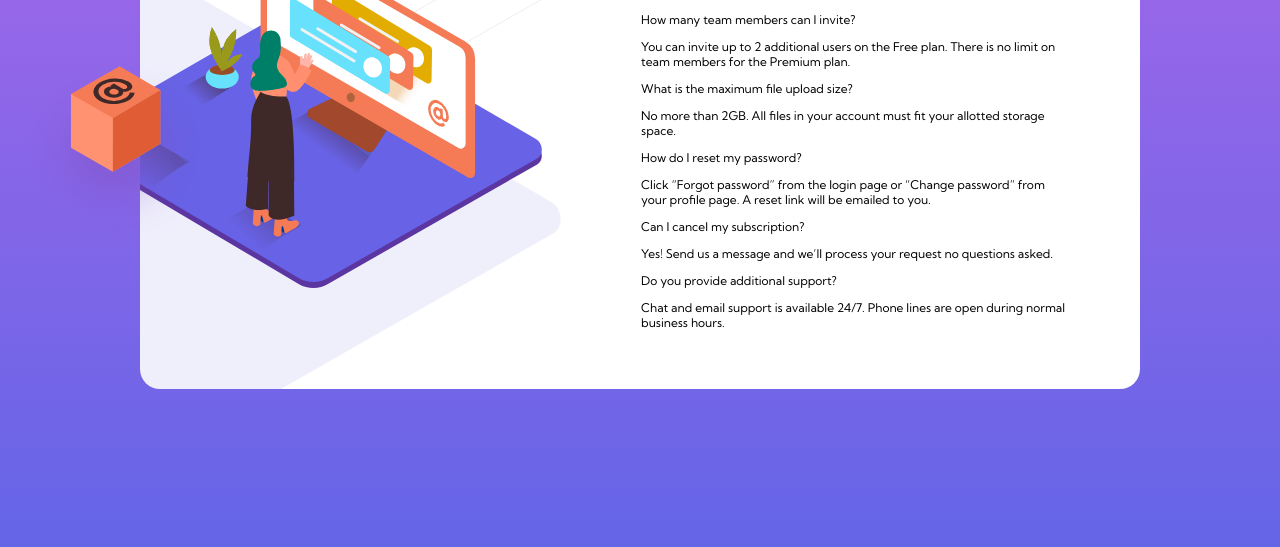
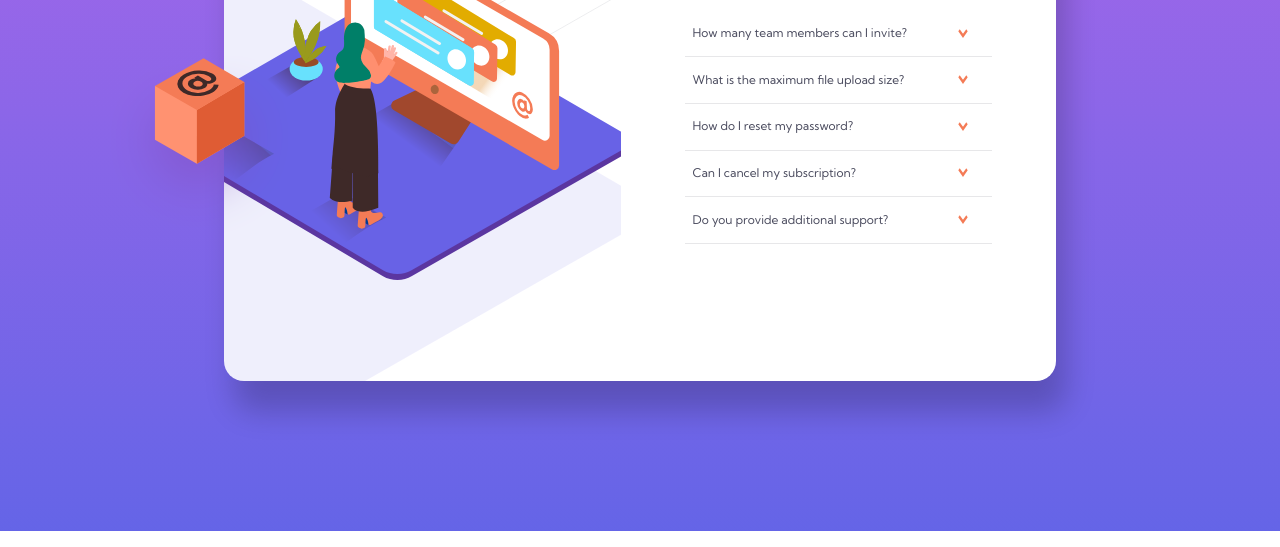
Before and after one commit to Ah-ae/faq-accordion-card, a plain HTML site: page index.html in a window 1280 px wide. Shown: the part 269-816 px from the top of the page. Drawn offline with Linux system fonts and the light colour scheme.

Commit message:
write accordion menu-related codes

```diff
--- a/index.css
+++ b/index.css
@@ -1,8 +1,12 @@
+/* reset */
 body {
   box-sizing: border-box;
+  margin: 0;
+  padding: 0;
   font-size: 12px;
+  line-height: 1.4;
   font-family: "Kumbh Sans", sans-serif;
-  background: linear-gradient(hsl(273, 75%, 66%), hsl(240, 73%, 65%));
+  color: hsl(237, 12%, 33%);
 }
 
 ul {
@@ -10,26 +14,32 @@ ul {
   padding-left: 0px;
 }
 
+p {
+  margin: 0.4rem 0;
+}
+
+/* css code for application */
 #container {
   height: 100vh;
   display: flex;
   justify-content: center;
   align-items: center;
+  background: linear-gradient(hsl(273, 75%, 66%), hsl(240, 73%, 65%));
 }
 
 section {
   position: relative;
-  max-width: 1000px;
+  max-width: 65%;
   height: 500px;
   display: flex;
   background-color: #fff;
   border-radius: 20px;
+  box-shadow: 10px 30px 30px rgba(0, 0, 0, 0.2);
 }
 
 .image-group {
   overflow: hidden;
   position: relative;
-  width: 70%;
 }
 #img-bg {
   transform: scale(0.8) translateX(-560px) translateY(-380px);
@@ -47,7 +57,55 @@ section {
 }
 
 .desc {
-  padding: 70px;
+  padding: 2rem 4rem;
+  width: 90%;
+}
+#title {
+  font-size: 2rem;
+  color: hsl(237, 12%, 33%);
+}
+
+.faq-item {
+  padding: 0.5rem;
+  border-bottom: 1px solid hsl(240, 5%, 91%);
+  overflow: hidden;
+}
+
+.question-area {
+  display: flex;
+  justify-content: space-between;
+  align-items: center;
+  cursor: pointer;
+}
+.question:hover {
+  color: hsl(14, 88%, 65%);
+  transition: 0.3s;
+}
+
+.is-open .question {
+  color: hsl(238, 29%, 16%);
+  font-weight: 700;
+  transition: 0.3s;
+}
+.is-open .arrow-btn {
+  transform: rotate(180deg);
+  transition: 0.3s;
+}
+.is-open .answer {
+  display: block;
+  transition: 0.3s;
+}
+
+.arrow-btn {
+  width: 10px;
+  height: 10px;
+  margin-right: 1rem;
+}
+.answer {
+  display: none;
+  max-height: 56px;
+  overflow: auto;
+  color: hsl(240, 6%, 50%);
 }
 
 .attribution {
--- a/index.html
+++ b/index.html
@@ -37,35 +37,70 @@
           <h2 id="title">FAQ</h2>
           <ul>
             <li class="faq-item">
-              <p class="question">How many team members can I invite?</p>
+              <div class="question-area">
+                <p class="question">How many team members can I invite?</p>
+                <img
+                  src="./images/icon-arrow-down.svg"
+                  alt="arrow icon"
+                  class="arrow-btn"
+                />
+              </div>
               <p class="answer">
                 You can invite up to 2 additional users on the Free plan. There
                 is no limit on team members for the Premium plan.
               </p>
             </li>
             <li class="faq-item">
-              <p class="question">What is the maximum file upload size?</p>
+              <div class="question-area">
+                <p class="question">What is the maximum file upload size?</p>
+                <img
+                  src="./images/icon-arrow-down.svg"
+                  alt="arrow icon"
+                  class="arrow-btn"
+                />
+              </div>
               <p class="answer">
                 No more than 2GB. All files in your account must fit your
                 allotted storage space.
               </p>
             </li>
             <li class="faq-item">
-              <p class="question">How do I reset my password?</p>
+              <div class="question-area">
+                <p class="question">How do I reset my password?</p>
+                <img
+                  src="./images/icon-arrow-down.svg"
+                  alt="arrow icon"
+                  class="arrow-btn"
+                />
+              </div>
               <p class="answer">
                 Click “Forgot password” from the login page or “Change password”
                 from your profile page. A reset link will be emailed to you.
               </p>
             </li>
             <li class="faq-item">
-              <p class="question">Can I cancel my subscription?</p>
+              <div class="question-area">
+                <p class="question">Can I cancel my subscription?</p>
+                <img
+                  src="./images/icon-arrow-down.svg"
+                  alt="arrow icon"
+                  class="arrow-btn"
+                />
+              </div>
               <p class="answer">
                 Yes! Send us a message and we’ll process your request no
                 questions asked.
               </p>
             </li>
             <li class="faq-item">
-              <p class="question">Do you provide additional support?</p>
+              <div class="question-area">
+                <p class="question">Do you provide additional support?</p>
+                <img
+                  src="./images/icon-arrow-down.svg"
+                  alt="arrow icon"
+                  class="arrow-btn"
+                />
+              </div>
               <p class="answer">
                 Chat and email support is available 24/7. Phone lines are open
                 during normal business hours.
@@ -85,5 +120,16 @@
         >Ah-ae Kim</a
       >.
     </div> -->
+
+    <script>
+      const questionToggle = document.querySelectorAll(".question-area");
+      const toggleMenu = (e) => {
+        e.currentTarget.closest(".faq-item").classList.toggle("is-open");
+      };
+
+      questionToggle.forEach((e) => {
+        e.addEventListener("click", toggleMenu);
+      });
+    </script>
   </body>
 </html>
```
